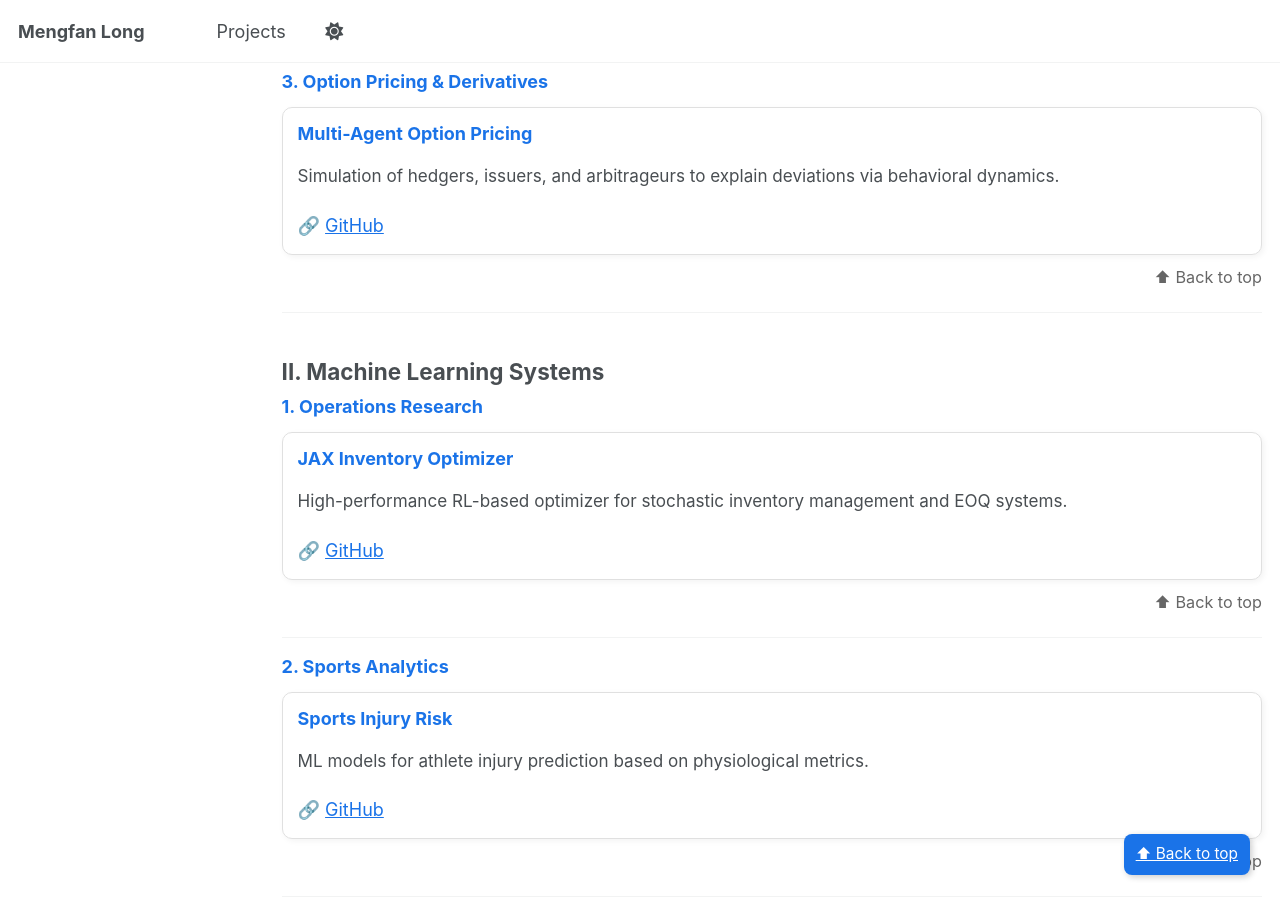
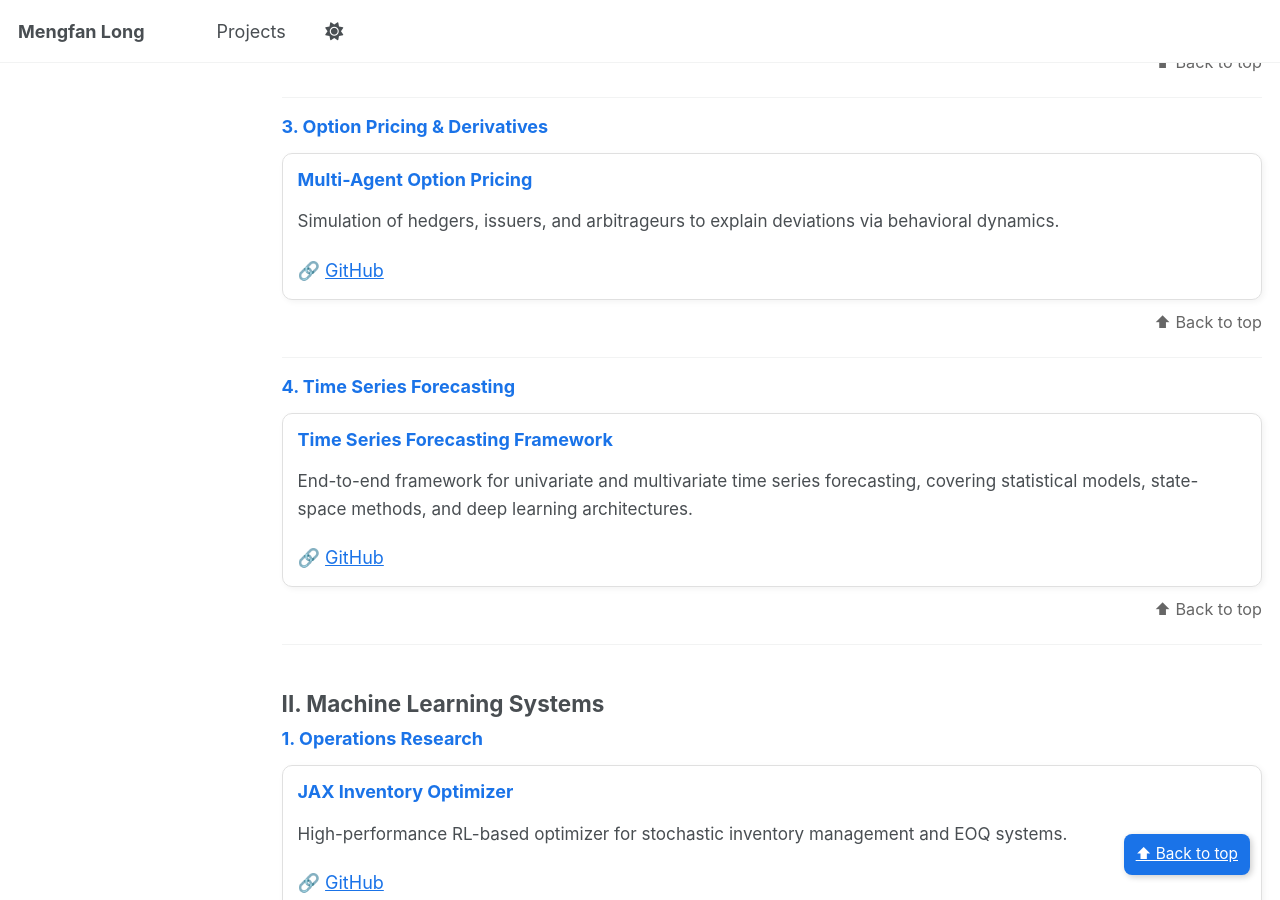
Before and after one commit to kevinlmf/kevinlmf.github.io, a Jekyll site: the page built from _pages/projects.md, in a window 1280 px wide and 900 px high, scrolled down 1436 px. Built offline with Jekyll 4.4.1, drawn with Linux system fonts in a browser that asks for light colours; a script that is not in the unit is left out; some of the changed text lies outside the part shown.

Commit message:
Update projects.md

```diff
--- a/_pages/projects.md
+++ b/_pages/projects.md
@@ -21,6 +21,7 @@ A comprehensive collection of research and engineering projects spanning **quant
         <li><a href="#portfolio">Adaptive Portfolio Management</a></li>
         <li><a href="#hft">High-Frequency Trading (HFT)</a></li>
         <li><a href="#options">Option Pricing & Derivatives</a></li>
+        <li><a href="#timeseries">Time Series Forecasting</a></li>
       </ol>
     </li>
     <li><a href="#ml">Machine Learning Systems</a>
@@ -72,6 +73,17 @@ A comprehensive collection of research and engineering projects spanning **quant
   <h3>Multi-Agent Option Pricing</h3>
   <p>Simulation of hedgers, issuers, and arbitrageurs to explain deviations via behavioral dynamics.</p>
   🔗 <a href="https://github.com/kevinlmf/MultiAgent_OptionPricing" target="_blank">GitHub</a>
+</div>
+
+<p class="back-top"><a href="#top">⬆ Back to top</a></p>
+
+---
+### <a id="timeseries"></a> 4. Time Series Forecasting
+
+<div class="proj-card">
+  <h3>Time Series Forecasting Framework</h3>
+  <p>End-to-end framework for univariate and multivariate time series forecasting, covering statistical models, state-space methods, and deep learning architectures.</p>
+  🔗 <a href="https://github.com/kevinlmf/Time_Series_Forecasting" target="_blank">GitHub</a>
 </div>
 
 <p class="back-top"><a href="#top">⬆ Back to top</a></p>
```
